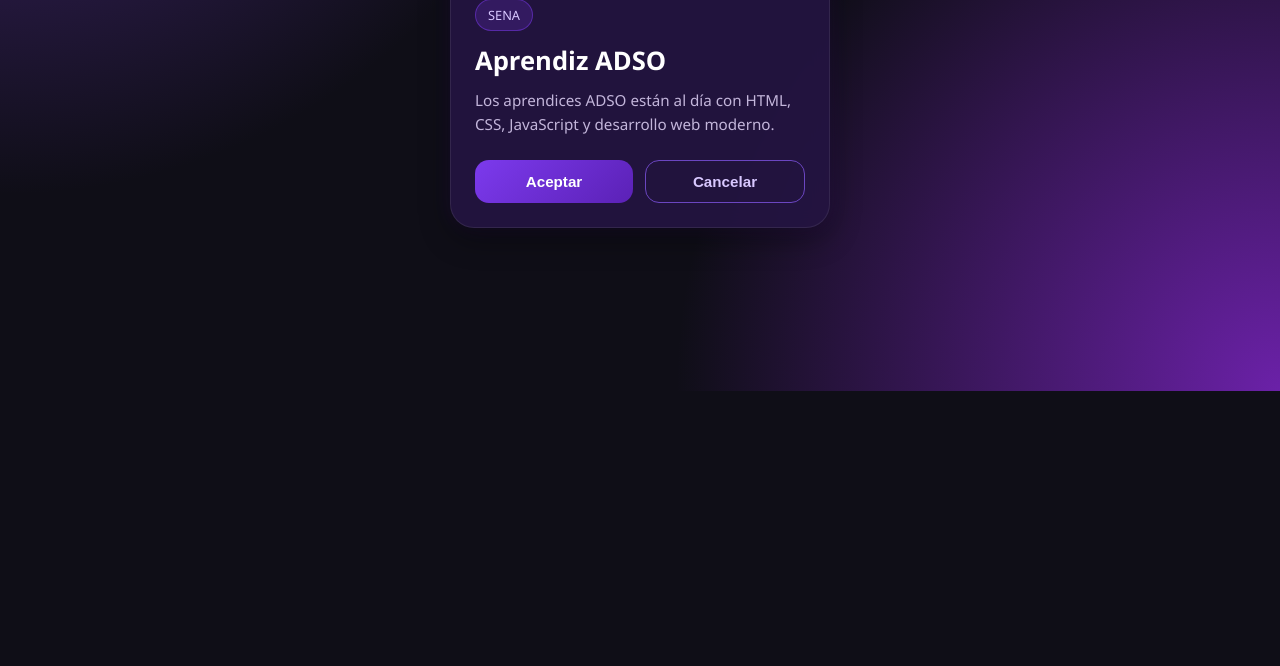
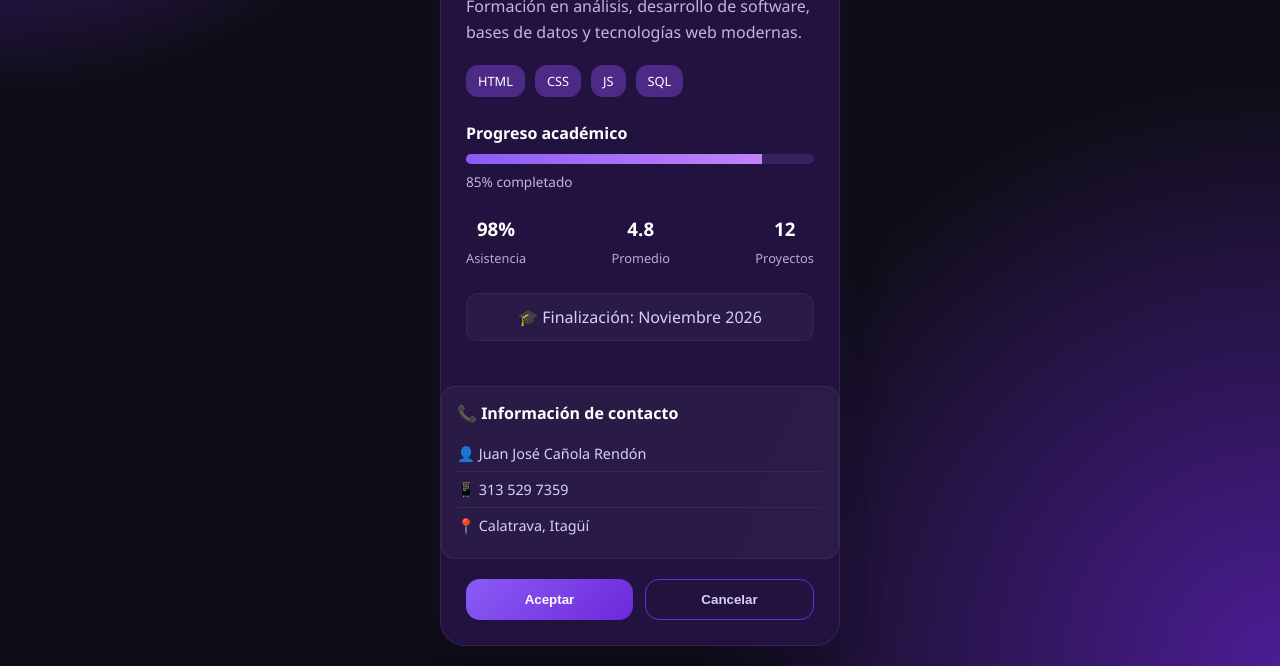
Before and after one commit to juan101334/Card, a plain HTML site: page index.html in a window 1280 px wide. Shown: the part 409-1075 px from the top of the page. Before the commit the page ends 800 px from the top, so only its background shows below. Drawn offline with Linux system fonts and the light colour scheme.

Commit message:
Mejora y ultima version de la card V3

```diff
--- a/index.html
+++ b/index.html
@@ -1,31 +1,113 @@
 <!DOCTYPE html>
-<html lang="en">
+<html lang="es">
 <head>
     <meta charset="UTF-8">
     <meta name="viewport" content="width=device-width, initial-scale=1.0">
-    <title>Card</title>
+    <title>Aprendiz ADSO</title>
     <link rel="stylesheet" href="styles.css">
 </head>
 <body>
+
     <div class="card">
+
+        <div class="card__notification">
+            3
+        </div>
+
         <img src="assets/img/tienes14.jpg" alt="" class="card__image">
 
+        <img src="assets/img/tienes14.jpg" alt="" class="card__avatar">
+
         <div class="card__content">
-            <span class="card__badge">SENA</span>
 
-            <h2 class="card__content__title">
+            <span class="card__badge">
+                🟢 Activo
+            </span>
+
+            <h2 class="card__title">
                 Aprendiz ADSO
             </h2>
 
-            <p class="card__content__description">
-                Los aprendices ADSO están al día con HTML, CSS, JavaScript y desarrollo web moderno.
+            <p class="card__description">
+                Formación en análisis, desarrollo de software,
+                bases de datos y tecnologías web modernas.
             </p>
+
+            <div class="card__skills">
+                <span>HTML</span>
+                <span>CSS</span>
+                <span>JS</span>
+                <span>SQL</span>
+            </div>
+
+            <div class="card__progress-title">
+                Progreso académico
+            </div>
+
+            <div class="card__progress">
+                <div class="card__progress-bar"></div>
+            </div>
+
+            <p class="card__progress-text">
+                85% completado
+            </p>
+
+            <div class="card__stats">
+
+                <div class="stat">
+                    <h3>98%</h3>
+                    <span>Asistencia</span>
+                </div>
+
+                <div class="stat">
+                    <h3>4.8</h3>
+                    <span>Promedio</span>
+                </div>
+
+                <div class="stat">
+                    <h3>12</h3>
+                    <span>Proyectos</span>
+                </div>
+
+            </div>
+
+            <div class="card__footer">
+                🎓 Finalización: Noviembre 2026
+            </div>
+
+        </div>
+
+        <div class="card__contact">
+
+            <h3 class="card__contact-title">
+                📞 Información de contacto
+            </h3>
+
+            <div class="card__contact-item">
+                👤 Juan José Cañola Rendón
+            </div>
+
+            <div class="card__contact-item">
+                📱 313 529 7359
+            </div>
+
+            <div class="card__contact-item">
+                📍 Calatrava, Itagüí
+            </div>
+
         </div>
 
         <div class="card__actions">
-            <button class="card__button card__button--primary">Aceptar</button>
-            <button class="card__button card__button--secondary">Cancelar</button>
+            <button class="btn btn-primary">
+                Aceptar
+            </button>
+
+            <button class="btn btn-secondary">
+                Cancelar
+            </button>
         </div>
+
     </div>
+
 </body>
 </html>
--- a/styles.css
+++ b/styles.css
@@ -1,160 +1,318 @@
-/* ===== RESET ===== */
-* {
-    margin: 0;
-    padding: 0;
-    box-sizing: border-box;
+*{
+    margin:0;
+    padding:0;
+    box-sizing:border-box;
 }
 
-/* ===== BODY ===== */
-body {
-    font-family: 'Segoe UI', Tahoma, Geneva, Verdana, sans-serif;
-    min-height: 100vh;
-    display: flex;
-    justify-content: center;
-    align-items: center;
-    padding: 20px;
+body{
+    min-height:100vh;
+    display:flex;
+    justify-content:center;
+    align-items:center;
+    padding:20px;
+
+    font-family:'Segoe UI',sans-serif;
 
     background:
-        radial-gradient(circle at top left, #4c2a85 0%, transparent 40%),
-        radial-gradient(circle at bottom right, #6b21a8 0%, transparent 40%),
-        #0f0e17;
+    radial-gradient(circle at top left,#6d28d9,transparent 30%),
+    radial-gradient(circle at bottom right,#4c1d95,transparent 35%),
+    #0f0e17;
 }
 
-/* ===== CARD ===== */
-.card {
-    width: 100%;
-    max-width: 380px;
+.card{
+    position:relative;
 
-    background: rgba(36, 20, 66, 0.9);
-    backdrop-filter: blur(10px);
+    width:100%;
+    max-width:400px;
 
-    border: 1px solid rgba(255,255,255,0.08);
-    border-radius: 24px;
+    background:rgba(36,20,66,.95);
 
-    overflow: hidden;
+    border:1px solid rgba(255,255,255,.08);
+
+    border-radius:25px;
+
+    overflow:hidden;
 
     box-shadow:
-        0 10px 30px rgba(0,0,0,.4),
-        0 0 20px rgba(108, 43, 217, .15);
+    0 15px 40px rgba(0,0,0,.4),
+    0 0 30px rgba(124,58,237,.15);
 
-    transition: all .35s ease;
+    transition:.4s ease;
 }
 
-.card:hover {
-    transform: translateY(-10px);
+.card:hover{
+    transform:translateY(-12px);
+
     box-shadow:
-        0 20px 40px rgba(0,0,0,.5),
-        0 0 35px rgba(130, 60, 255, .3);
+    0 25px 60px rgba(0,0,0,.5),
+    0 0 40px rgba(139,92,246,.3);
 }
 
-/* ===== IMAGE ===== */
-.card__image {
-    width: 100%;
-    height: 220px;
-    object-fit: cover;
-    display: block;
+.card__notification{
+    position:absolute;
+    top:15px;
+    right:15px;
+
+    width:28px;
+    height:28px;
+
+    border-radius:50%;
+
+    background:#ef4444;
+    color:white;
+
+    display:flex;
+    justify-content:center;
+    align-items:center;
+
+    font-size:.8rem;
+    font-weight:bold;
+
+    z-index:20;
 }
 
-/* ===== CONTENT ===== */
-.card__content {
-    padding: 24px;
+.card__image{
+    width:100%;
+    height:220px;
+    object-fit:cover;
 }
 
-.card__content__title {
-    color: #fff;
-    font-size: 1.6rem;
-    margin-bottom: 10px;
-    font-weight: 700;
+.card__avatar{
+    position:absolute;
+
+    width:90px;
+    height:90px;
+
+    object-fit:cover;
+
+    border-radius:50%;
+
+    border:4px solid #241442;
+
+    top:170px;
+    left:50%;
+
+    transform:translateX(-50%);
 }
 
-.card__content__description {
-    color: #c3b6db;
-    line-height: 1.6;
-    font-size: 0.95rem;
+.card__content{
+    padding:65px 25px 25px;
 }
 
-/* ===== ACTIONS ===== */
-.card__actions {
-    display: flex;
-    gap: 12px;
-    padding: 0 24px 24px;
+.card__badge{
+    display:inline-block;
+
+    padding:7px 14px;
+
+    border-radius:999px;
+
+    background:rgba(34,197,94,.15);
+
+    border:1px solid rgba(34,197,94,.3);
+
+    color:#7cf29a;
+
+    font-size:.8rem;
 }
 
-/* ===== BUTTONS ===== */
-.card__button {
-    flex: 1;
-
-    border: none;
-    border-radius: 14px;
-
-    padding: 12px;
-
-    font-size: .95rem;
-    font-weight: 600;
-
-    cursor: pointer;
-
-    transition: .3s ease;
+.card__title{
+    color:white;
+    margin-top:15px;
+    margin-bottom:10px;
 }
 
-/* BOTÓN PRINCIPAL */
-.card__button--primary {
-    background: linear-gradient(
-        135deg,
-        #7c3aed,
-        #5b21b6
-    );
-    color: white;
+.card__description{
+    color:#c3b6db;
+    line-height:1.6;
+    margin-bottom:20px;
 }
 
-.card__button--primary:hover {
-    transform: translateY(-2px);
-    box-shadow: 0 5px 15px rgba(124, 58, 237, .4);
+.card__skills{
+    display:flex;
+    flex-wrap:wrap;
+    gap:10px;
+
+    margin-bottom:25px;
 }
 
-/* BOTÓN SECUNDARIO */
-.card__button--secondary {
-    background: transparent;
-    border: 1px solid #6b46c1;
-    color: #d8c8ff;
+.card__skills span{
+    background:#4c2a85;
+
+    color:white;
+
+    padding:7px 12px;
+
+    border-radius:12px;
+
+    font-size:.8rem;
 }
 
-.card__button--secondary:hover {
-    background: rgba(107, 70, 193, 0.15);
+.card__progress-title{
+    color:white;
+    font-weight:600;
+
+    margin-bottom:10px;
 }
 
-/* ===== RESPONSIVE ===== */
-@media (max-width: 480px) {
-    .card {
-        max-width: 100%;
+.card__progress{
+    height:10px;
+
+    background:#37215f;
+
+    border-radius:999px;
+
+    overflow:hidden;
+}
+
+.card__progress-bar{
+    width:85%;
+    height:100%;
+
+    background:linear-gradient(
+    90deg,
+    #8b5cf6,
+    #c084fc
+    );
+}
+
+.card__progress-text{
+    color:#c3b6db;
+
+    font-size:.85rem;
+
+    margin-top:8px;
+    margin-bottom:25px;
+}
+
+.card__stats{
+    display:flex;
+    justify-content:space-between;
+
+    text-align:center;
+
+    margin-bottom:25px;
+}
+
+.stat h3{
+    color:white;
+    margin-bottom:5px;
+}
+
+.stat span{
+    color:#b8a8d8;
+    font-size:.8rem;
+}
+
+.card__footer{
+    background:rgba(255,255,255,.04);
+
+    border:1px solid rgba(255,255,255,.05);
+
+    padding:12px;
+
+    border-radius:12px;
+
+    color:#d8cfff;
+
+    text-align:center;
+
+    margin-bottom:20px;
+}
+
+.card__actions{
+    display:flex;
+    gap:12px;
+
+    padding:0 25px 25px;
+}
+
+.btn{
+    flex:1;
+
+    padding:12px;
+
+    border:none;
+
+    border-radius:14px;
+
+    cursor:pointer;
+
+    font-weight:600;
+
+    transition:.3s;
+}
+
+.btn-primary{
+    background:linear-gradient(
+    135deg,
+    #8b5cf6,
+    #6d28d9
+    );
+
+    color:white;
+}
+
+.btn-primary:hover{
+    transform:translateY(-2px);
+}
+
+.btn-secondary{
+    background:transparent;
+
+    border:1px solid #6d28d9;
+
+    color:#d8cfff;
+}
+
+.btn-secondary:hover{
+    background:rgba(109,40,217,.15);
+}
+
+@media(max-width:480px){
+
+    .card{
+        max-width:100%;
     }
 
-    .card__image {
-        height: 200px;
+    .card__actions{
+        flex-direction:column;
     }
 
-    .card__content {
-        padding: 20px;
-    }
-
-    .card__content__title {
-        font-size: 1.3rem;
-    }
-
-    .card__actions {
-        flex-direction: column;
+    .card__stats{
+        gap:15px;
     }
 }
 
-.card__badge {
-    display: inline-block;
-    margin-bottom: 12px;
-    padding: 6px 12px;
+.card__contact{
+    margin-bottom:20px;
 
-    background: rgba(124, 58, 237, .2);
-    border: 1px solid rgba(124, 58, 237, .5);
+    background:rgba(255,255,255,.04);
 
-    color: #d8c8ff;
-    font-size: .8rem;
-    border-radius: 999px;
+    border:1px solid rgba(255,255,255,.06);
+
+    border-radius:14px;
+
+    padding:15px;
 }
+
+.card__contact-title{
+    color:#fff;
+
+    font-size:1rem;
+
+    margin-bottom:12px;
+}
+
+.card__contact-item{
+    color:#d8cfff;
+
+    padding:8px 0;
+
+    border-bottom:1px solid rgba(255,255,255,.05);
+
+    font-size:.9rem;
+}
+
+.card__contact-item:last-child{
+    border-bottom:none;
+}
```
